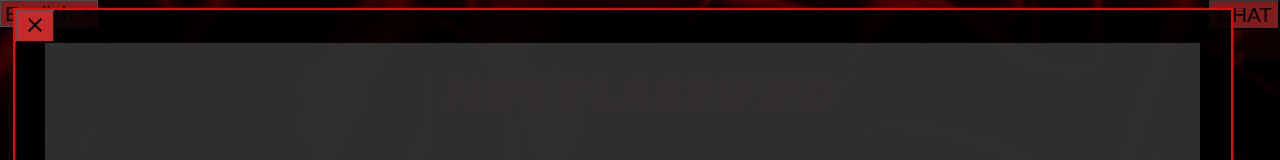
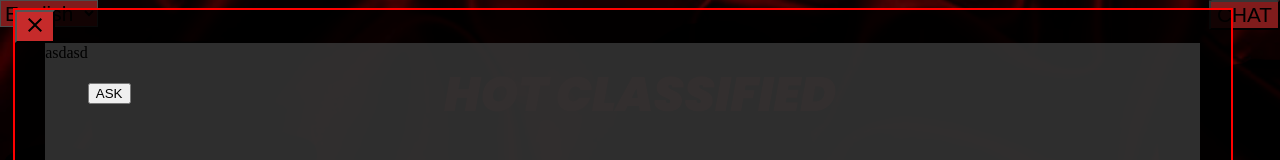
Before and after one commit to WendigoCompany/HotClassCode, a React (Create React App) app: page / in a window 1280 px wide. Both pictures are taken after a click on the button "CHAT". Shown: the top 160 px of the page. Built offline with nearby package versions, Linux system fonts and the light colour scheme; a web font is replaced by a local one.

Commit message:
Workin in Ask Btn

```diff
--- /dev/null
+++ b/src/Components/Chat/AskChat.jsx
@@ -0,0 +1,11 @@
+import { useState } from "react";
+
+export default function AskChat({ girl }) {
+    const [askModal, setAskModal] = useState(null);
+    return <>
+        <button style={{position : "relative" , top: "5vh"}}>
+            ASK
+        </button>
+        {askModal}
+    </>
+}
--- a/src/Components/Chat/ChatModal.jsx
+++ b/src/Components/Chat/ChatModal.jsx
@@ -1,11 +1,15 @@
+import { useState } from "react";
 import { usePageContent } from "../../Context/page_content";
+import AskChat from "./AskChat";
 
 export default function ChatModal({ setter }) {
 
     const { girls } = usePageContent();
 
-    const HandleChat=(e, girl)=>{
-        console.log(girl);
+    const [girl , setGirl ] = useState(null);
+
+    const HandleChat =(e,g)=>{
+        setGirl(g)
     }
     return <>
         <div className="modal-bg">
@@ -17,7 +21,8 @@
                 </div>
 
                 <div className="ch-dial-box">
-
+                    <label htmlFor="">asdasd</label>
+                <AskChat girl={girl}/>
                 </div>
 
                 <div className="ch-list">
```
